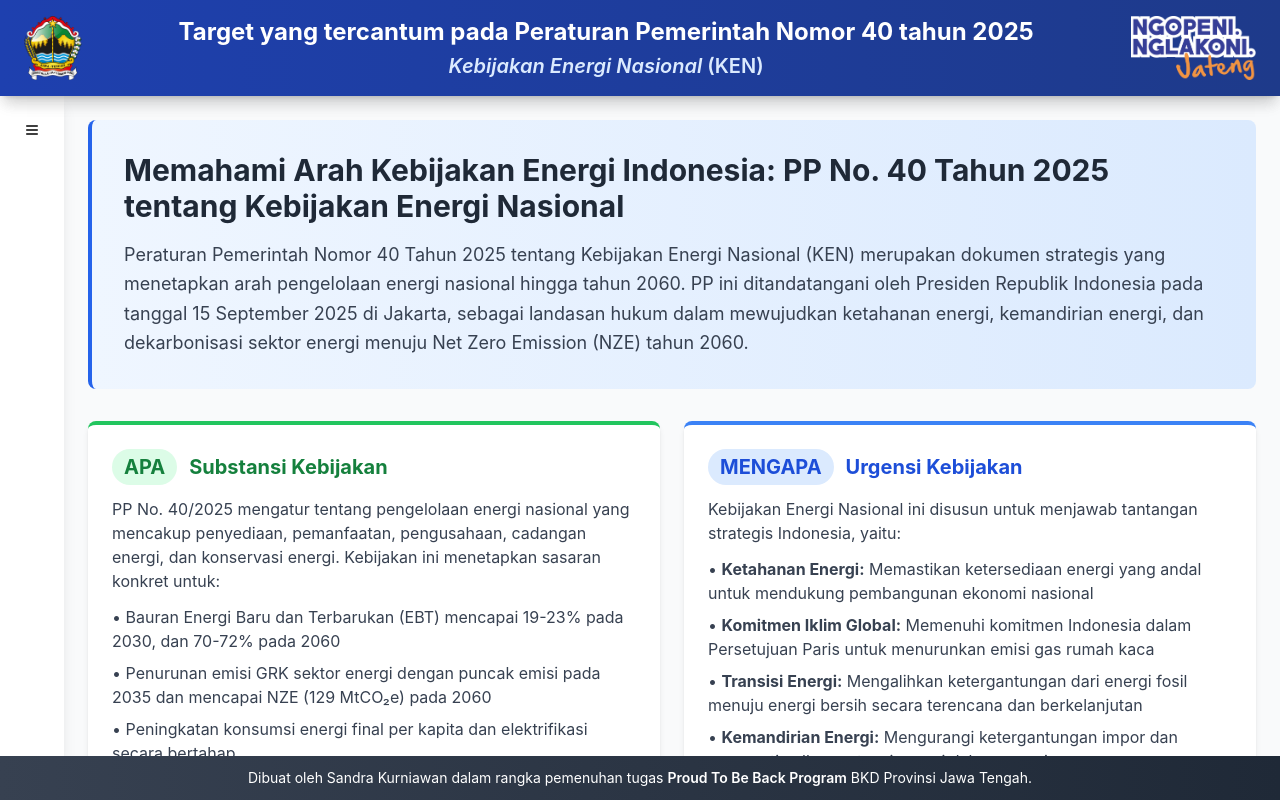
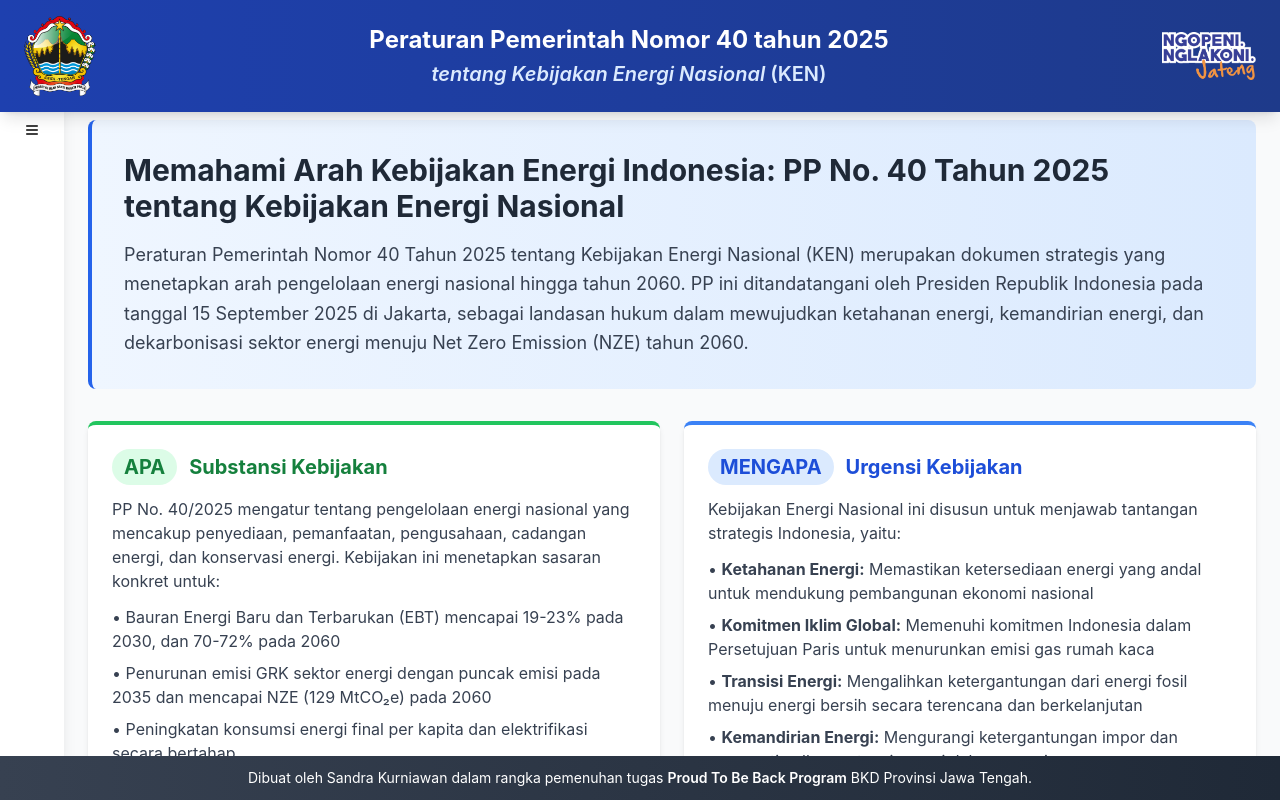
Before and after one commit to sandrakurniawan/PP40TAHUN2025, a Next.js app: page / in a window 1280 px wide. Built offline with nearby package versions, Linux system fonts and the light colour scheme.

Commit message:
Update EnergyDashboard.js

```diff
--- a/components/EnergyDashboard.js
+++ b/components/EnergyDashboard.js
@@ -1056,17 +1056,17 @@ const currentConfig = chartConfigs[activeMenu];
       <img
         src="/logojateng.png"
         alt="Logo Jawa Tengah"
-        className="h-16 w-auto object-contain"
+        className="h-20 w-auto object-contain"
       />
     </div>
 
     {/* Title di Tengah */}
     <div className="flex-1 text-center mx-4">
       <h1 className="text-xl md:text-2xl font-bold leading-tight">
-        Target yang tercantum pada Peraturan Pemerintah Nomor 40 tahun 2025
+        Peraturan Pemerintah Nomor 40 tahun 2025
       </h1>
       <h2 className="text-lg md:text-xl font-semibold mt-1 text-blue-100">
-        <span className="italic">Kebijakan Energi Nasional</span> (KEN)
+        <span className="italic">tentang Kebijakan Energi Nasional</span> (KEN)
       </h2>
     </div>
 
@@ -1075,7 +1075,7 @@ const currentConfig = chartConfigs[activeMenu];
       <img
         src="/logomain.png"
         alt="Logo Main"
-        className="h-16 w-auto object-contain"
+        className="h-12 w-auto object-contain"
       />
     </div>
   </div>
```
